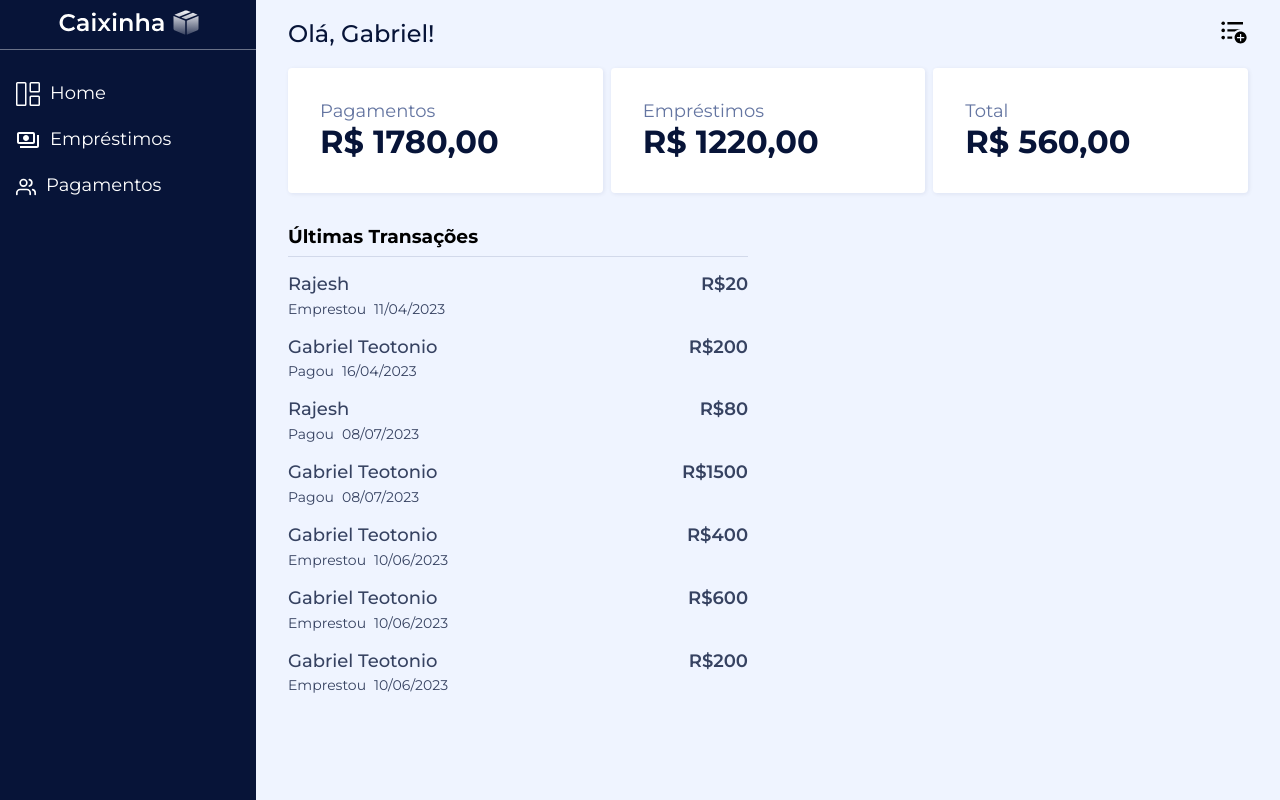
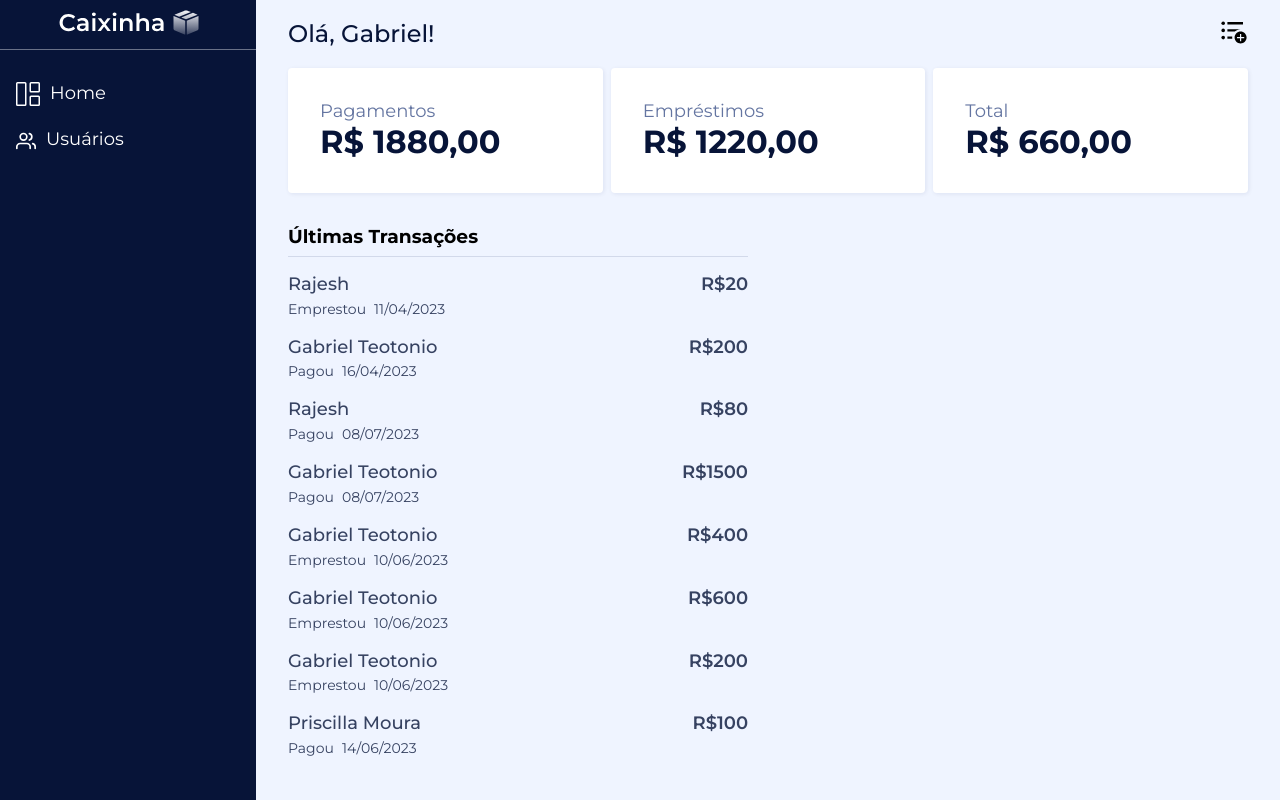
Before and after one commit to gabriel-teotonio/Caixinha, a React (Vite) app: page / in a window 1280 px wide. Built offline with nearby package versions, Linux system fonts and the light colour scheme; data requests are answered from the project's data file.

Commit message:
create the users page to list users

```diff
--- a/mock/db.json
+++ b/mock/db.json
@@ -65,6 +65,13 @@
       "id": "5b51a958-1329-4fd3-b208-08c2a1072726",
       "value": 200,
       "date": "2023-06-10T03:00:00.000Z"
+    },
+    {
+      "userId": "84baf23b-958f-4757-82e1-d808b24bb8c9",
+      "type": "payment",
+      "id": "a931a382-debf-4f75-ae9d-5eb074b92b09",
+      "value": 100,
+      "date": "2023-06-14T03:00:00.000Z"
     }
   ]
 }
--- a/src/Components/Aside/index.tsx
+++ b/src/Components/Aside/index.tsx
@@ -1,9 +1,10 @@
 import * as C from './styles';
 import { BsGrid1X2 } from 'react-icons/bs';
 import { FiUsers } from 'react-icons/fi';
-import { MdOutlinePayments, MdClose } from 'react-icons/md';
+import { MdClose } from 'react-icons/md';
 import { useAppContext } from '../../contexts/appContext';
 import { useModalContext } from '../../contexts/modalContext';
+import LogoCaixinha from '../../assets/imgs/Logo-Caixinha.svg'
 
 export const Aside = () => {
     const { isMobileScreen } = useAppContext();
@@ -23,27 +24,19 @@ export const Aside = () => {
                     </C.AsideHeader>
                     ):(
                         <C.AsideHeader>
-                            <img src="src\assets\imgs\Logo-Caixinha.svg" alt="Logo Caixinha" />
+                            <img src={LogoCaixinha} alt="Logo Caixinha" />
                         </C.AsideHeader>
                     )
             }
         <C.ListNavigate>
             <C.ItemNavigate>
                 <C.NavLink to={"/"}>
-                    <C.IconWrapper><BsGrid1X2 /></C.IconWrapper>
-                    Home
+                    <C.IconWrapper><BsGrid1X2 /></C.IconWrapper> Home
                 </C.NavLink>
             </C.ItemNavigate>
             <C.ItemNavigate>
-                <C.NavLink to={"/loans"}>
-                    <C.IconWrapper><MdOutlinePayments /></C.IconWrapper>
-                    Empréstimos
-                </C.NavLink>
-            </C.ItemNavigate>
-            <C.ItemNavigate>
-                <C.NavLink to={"/payments"}>
-                    <C.IconWrapper><FiUsers size={20}/></C.IconWrapper>
-                    Pagamentos
+                <C.NavLink to={"/users"}>
+                    <C.IconWrapper><FiUsers size={20}/></C.IconWrapper> Usuários
                 </C.NavLink>
             </C.ItemNavigate>
         </C.ListNavigate>
--- a/src/Components/TransactionItem/index.tsx
+++ b/src/Components/TransactionItem/index.tsx
@@ -12,7 +12,7 @@ export const TransactionItem = ({transaction,user}: IProps) => {
   return (
     <C.Container>
         <C.ItemInfos>
-        <C.ItemName to={`users/${user?.id}`}>{user?.name}</C.ItemName>
+        <C.ItemName to={`/users/${user?.id}`}>{user?.name}</C.ItemName>
             <C.SubInfos>
                 <C.TransactionType>{transaction.type === 'payment'?'Pagou':'Emprestou'}</C.TransactionType>
                 <C.TransactionsDate>{formattedNewDate(transaction.date)}</C.TransactionsDate>
--- /dev/null
+++ b/src/Components/UserItem/index.tsx
@@ -0,0 +1,6 @@
+
+export const UserItem = () => {
+  return (
+    <div>UserItem</div>
+  )
+}
--- /dev/null
+++ b/src/Components/UserList/index.tsx
@@ -0,0 +1,16 @@
+import { UseTransactionContext } from "../../contexts/transactionsContext"
+import { NavLink } from "../Aside/styles"
+import { Item, List } from "./styles"
+
+export const UserList = () => {
+   const { AllUsers } = UseTransactionContext()
+   return (
+      <List>
+         {AllUsers.map((user) => (
+            <Item key={user.id}>
+               <NavLink to={`/users/${user.id}`}>{user.name}</NavLink>
+            </Item>
+         ))}
+      </List>
+   )
+}
--- /dev/null
+++ b/src/Components/UserList/styles.tsx
@@ -0,0 +1,15 @@
+import styled from "styled-components";
+
+export const List = styled.ul`
+   max-width: 400px;
+   margin-top: 1rem;
+`
+export const Item = styled.li`
+   margin-top: .5rem;
+   display: flex;
+   justify-content: space-between;
+   background-color: ${props => props.theme.colors.white};
+   box-shadow: #0000001b 1px 1px 2px ;
+   padding: 1rem .5rem;
+   border-radius: 6px;
+`
--- /dev/null
+++ b/src/Routes/UsersPage/index.tsx
@@ -0,0 +1,11 @@
+import { Outlet,useParams } from 'react-router-dom';
+import { UserList } from '../../Components/UserList';
+
+export const UsersPage = () => {
+   const { userId } = useParams()
+  return (
+      <>
+         {!userId ? <UserList /> :<Outlet />}
+      </>
+  )
+}
```
Also changed, not shown: src/main.tsx (+10 -2 lines), src/Components/UserItem/styles.tsx (added), src/Routes/UsersPage/styles.tsx (added).
